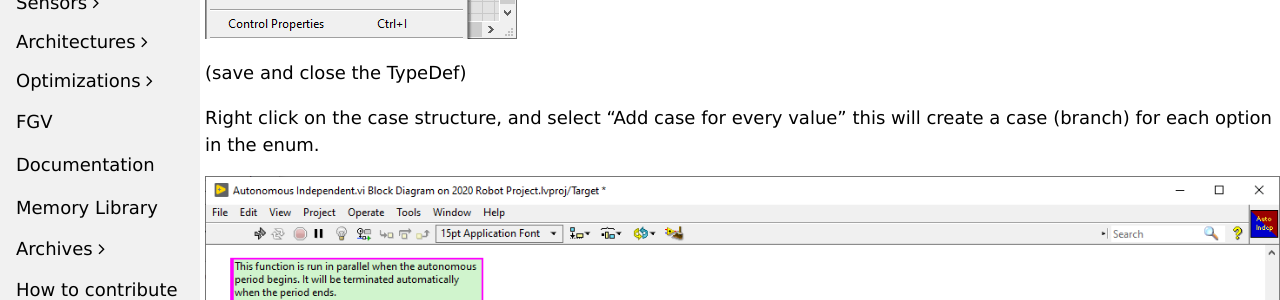
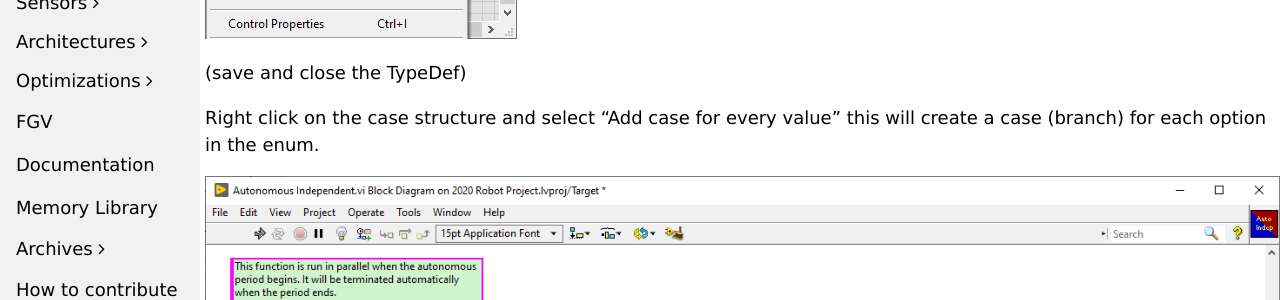
Before and after one commit to mshafer1/frclabviewtutorials, a Jekyll site: the page built from _tutorials/enumAutoSelector/index.md, in a window 1280 px wide and 900 px high, scrolled down 5439 px. Shown: the part 153-453 px from the top of the window. Built offline with Jekyll 4.4.1, drawn with Linux system fonts in a browser that asks for light colours; comment, search, counter and statistics services are not loaded.

Commit message:
fix grammar

```diff
--- a/_tutorials/enumAutoSelector/index.md
+++ b/_tutorials/enumAutoSelector/index.md
@@ -62,7 +62,7 @@ Apply changes:
 
 (save and close the TypeDef)
 
-Right click on the case structure, and select "Add case for every value" this will create a case (branch) for each option in the enum.
+Right click on the case structure and select "Add case for every value" this will create a case (branch) for each option in the enum.
 
 {% include zoomableImage.html path='images/make_case_for_every_value.png' alt='Change it to an enum control' %}
 
```
